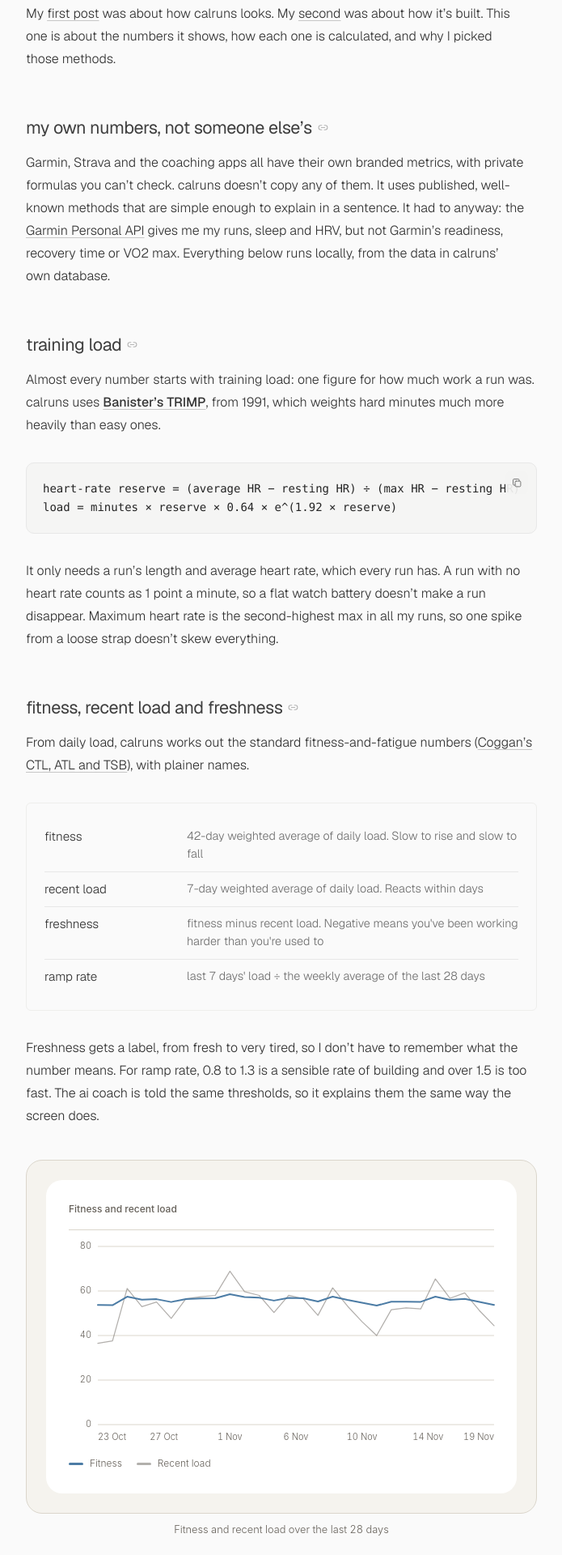
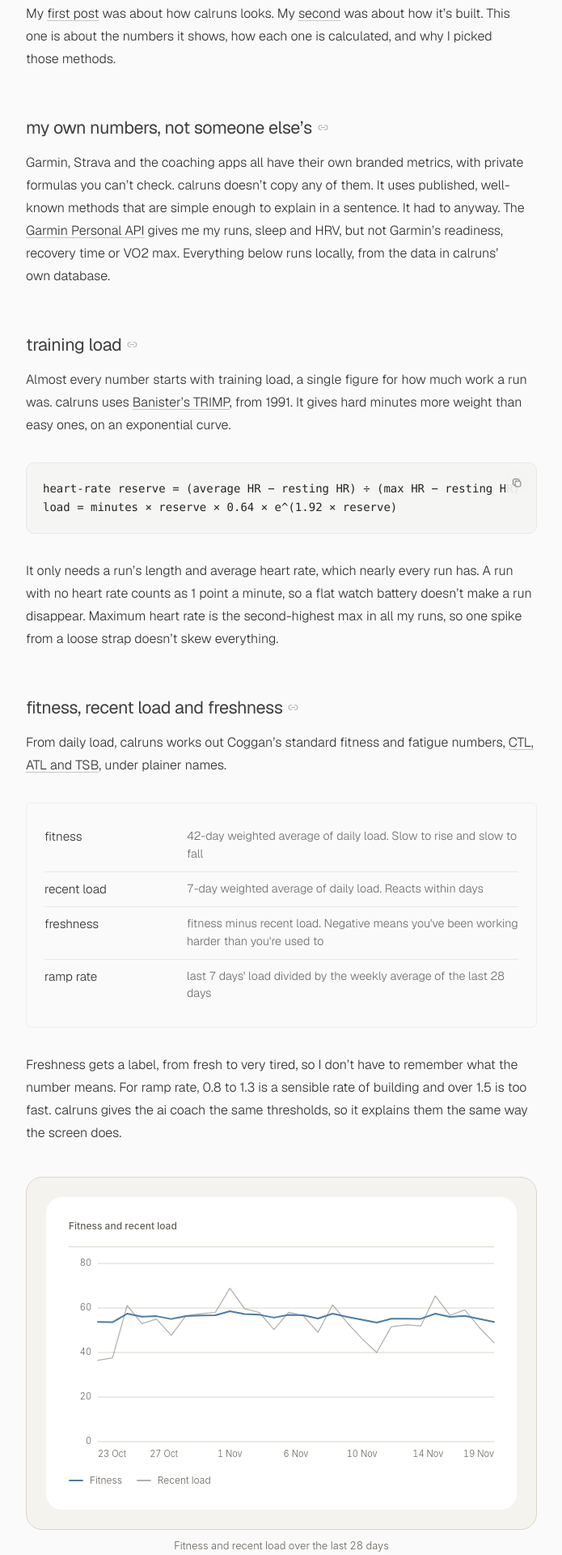
Before and after one commit to callumlinning/callumlinning-notes, a Jekyll site: the page built from _posts/2026-11-22-how-calruns-works-it-out.md, in a window 1280 px wide. Shown: the part 439-2359 px from the top of the page at 81% size, without its empty margins (292-987 px from the left). Built offline with Jekyll 4.4.1, drawn with Linux system fonts in a browser that asks for light colours; some of the changed text lies outside the part shown.

Commit message:
Tighten wording in How CalRuns works it out
Co-Authored-By: Claude Opus 5.5 <noreply@anthropic.com>

````diff
--- a/_posts/2026-11-22-how-calruns-works-it-out.md
+++ b/_posts/2026-11-22-how-calruns-works-it-out.md
@@ -9,22 +9,22 @@ My [first post](/calruns-design-system/) was about how calruns looks. My [second
 
 ## my own numbers, not someone else's
 
-Garmin, Strava and the coaching apps all have their own branded metrics, with private formulas you can't check. calruns doesn't copy any of them. It uses published, well-known methods that are simple enough to explain in a sentence. It had to anyway: the [Garmin Personal API](https://developer.garmin.com/gc-developer-program/) gives me my runs, sleep and HRV, but not Garmin's readiness, recovery time or VO2 max. Everything below runs locally, from the data in calruns' own database.
+Garmin, Strava and the coaching apps all have their own branded metrics, with private formulas you can't check. calruns doesn't copy any of them. It uses published, well-known methods that are simple enough to explain in a sentence. It had to anyway. The [Garmin Personal API](https://developer.garmin.com/gc-developer-program/) gives me my runs, sleep and HRV, but not Garmin's readiness, recovery time or VO2 max. Everything below runs locally, from the data in calruns' own database.
 
 ## training load
 
-Almost every number starts with training load: one figure for how much work a run was. calruns uses **[Banister's TRIMP](https://www.polar.com/img/static/whitepapers/pdf/polar-training-load-pro-white-paper.pdf)**, from 1991, which weights hard minutes much more heavily than easy ones.
+Almost every number starts with training load, a single figure for how much work a run was. calruns uses [Banister's TRIMP](https://www.polar.com/img/static/whitepapers/pdf/polar-training-load-pro-white-paper.pdf), from 1991. It gives hard minutes more weight than easy ones, on an exponential curve.
 
 ```text
 heart-rate reserve = (average HR − resting HR) ÷ (max HR − resting HR)
 load = minutes × reserve × 0.64 × e^(1.92 × reserve)
 ```
 
-It only needs a run's length and average heart rate, which every run has. A run with no heart rate counts as 1 point a minute, so a flat watch battery doesn't make a run disappear. Maximum heart rate is the second-highest max in all my runs, so one spike from a loose strap doesn't skew everything.
+It only needs a run's length and average heart rate, which nearly every run has. A run with no heart rate counts as 1 point a minute, so a flat watch battery doesn't make a run disappear. Maximum heart rate is the second-highest max in all my runs, so one spike from a loose strap doesn't skew everything.
 
 ## fitness, recent load and freshness
 
-From daily load, calruns works out the standard fitness-and-fatigue numbers ([Coggan's CTL, ATL and TSB](https://www.trainingpeaks.com/learn/articles/what-is-the-performance-management-chart/)), with plainer names.
+From daily load, calruns works out Coggan's standard fitness and fatigue numbers, [CTL, ATL and TSB](https://www.trainingpeaks.com/learn/articles/what-is-the-performance-management-chart/), under plainer names.
 
 <style>
 .fig{margin:32px 0;padding:20px 22px;border:1px solid var(--hairline);border-radius:6px;font-size:.95rem;line-height:1.5;font-variant-numeric:tabular-nums}
@@ -123,10 +123,10 @@ From daily load, calruns works out the standard fitness-and-fatigue numbers ([Co
   <div class="row"><span>fitness</span><span class="side">42-day weighted average of daily load. Slow to rise and slow to fall</span></div>
   <div class="row"><span>recent load</span><span class="side">7-day weighted average of daily load. Reacts within days</span></div>
   <div class="row"><span>freshness</span><span class="side">fitness minus recent load. Negative means you've been working harder than you're used to</span></div>
-  <div class="row"><span>ramp rate</span><span class="side">last 7 days' load ÷ the weekly average of the last 28 days</span></div>
+  <div class="row"><span>ramp rate</span><span class="side">last 7 days' load divided by the weekly average of the last 28 days</span></div>
 </div>
 
-Freshness gets a label, from fresh to very tired, so I don't have to remember what the number means. For ramp rate, 0.8 to 1.3 is a sensible rate of building and over 1.5 is too fast. The ai coach is told the same thresholds, so it explains them the same way the screen does.
+Freshness gets a label, from fresh to very tired, so I don't have to remember what the number means. For ramp rate, 0.8 to 1.3 is a sensible rate of building and over 1.5 is too fast. calruns gives the ai coach the same thresholds, so it explains them the same way the screen does.
 
 <figure class="pcal pfit" role="figure" aria-label="Fitness and recent load over the last 28 days, from calruns demo data. Fitness stays between 53 and 59, while recent load moves between 36 and 69. On 19 November fitness is 54 and recent load 44, so freshness is +9, labelled balanced">
   <div class="frame" aria-hidden="true"><div class="card">
@@ -178,7 +178,7 @@ To explain why a run felt different, calruns compares it with runs within 20 % o
 
 ## building a plan
 
-A plan runs from now to race week, split into base, build, peak and taper. Weekly distance starts from what I've **actually run** over the last 4 weeks, grows by no more than 10 % a week, drops back every 4th week, and tapers in the last two weeks before the race.
+A plan runs from now to race week, split into base, build, peak and taper. Weekly distance starts from the distance I **ran** over the last 4 weeks, not a target. It grows by no more than 10 % a week, drops back every 4th week, and tapers in the last two weeks before the race.
 
 <figure class="pcal" role="figure" aria-label="Weekly distance for a 16-week half marathon plan starting at 25 km. Base, weeks 1 to 4: 25, 27, 28 and 22 km. Build, weeks 5 to 10: 30, 32, 34, 27, 36 and 39 km. Peak, weeks 11 to 13: 41, 35 and 44 km. Taper, weeks 14 to 16: 33 and 26 km, then race week">
   <div class="frame" aria-hidden="true"><div class="card">
@@ -229,15 +229,15 @@ A plan runs from now to race week, split into base, build, peak and taper. Weekl
   <figcaption>Weekly distance for a 16-week half marathon plan</figcaption>
 </figure>
 
-Every pace comes from one number, race pace, from my target time or the current estimate. Each kind of run is a fixed share of it. For a 1:56 half marathon (5:30 /km), easy runs are 6:36–7:09 /km, tempo is 5:20 and intervals are 5:04.
+Every pace comes from race pace, which is set by my target time or the current race estimate. Each kind of run is a fixed share of race pace. A 1:56 half marathon is 5:30 /km. For that race, easy runs are 6:36 to 7:09 /km, tempo is 5:20 and intervals are 5:04.
 
-The rules that keep a plan sensible, like the 10 % weekly increase, a long run of no more than 45 % of the week and at most 2 hard sessions, are editable but only within limits, so I can't talk myself into something silly.
+The rules that keep a plan sensible include the 10 % weekly increase, a long run of no more than 45 % of the week, and at most 2 hard sessions. I can edit them, but only within limits, so I can't talk myself into something silly.
 
 ## adapting the plan
 
 After every sync, calruns matches my runs to the plan and adjusts. If I ran clearly more than planned, the next sessions are trimmed. If I keep running over, it suggests a bit more distance. If I miss a long run, it suggests repeating it rather than making the next one longer.
 
-The hardest part was deciding **which changes should happen without asking me**. Small changes, like a reduction or a swap to an easy run, apply on their own and tell me. Anything bigger waits for my OK, and every change can be undone.
+The hardest part was deciding **which changes should happen without asking me**. calruns applies small changes, like a reduction or a swap to an easy run, and tells me. Anything bigger waits for my OK, and I can undo every change.
 
 <figure class="pcal pchg" role="figure" aria-label="How your plan has adapted, newest first. Waiting for approval: repeat the 16 km long run on Sunday 31 January instead of 17 km, because the long run on Sunday 24 January was missed. Applied automatically, with an Undo all button: two sessions trimmed after a tempo run 2.9 km longer than planned, intervals from 6.5 to 5.5 km and an easy run from 7 to 5 km">
   <div class="frame" aria-hidden="true"><div class="card">
@@ -267,7 +267,7 @@ If I'm ill or injured, I can pause the plan, and it eases me back in with up to
 
 ## recovery
 
-The recovery page answers one question: are my numbers this morning inside my normal? It checks HRV, sleep and resting heart rate, each against my own history rather than a population average.
+The recovery page shows whether my numbers this morning are inside my normal range. It checks HRV, sleep and resting heart rate, each against my own history rather than a population average.
 
 <figure class="pcal psig" role="figure" aria-label="The three recovery signals for one night. HRV 52 ms, inside Garmin's balanced range of 45 to 61 ms. Sleep 6 hours 41 minutes, short: 1 hour 24 minutes under an 8 hour 5 minute need. Resting heart rate 49 bpm, inside: 1 bpm above a normal of 48">
   <div class="frame" aria-hidden="true"><div class="card"><div class="tiles">
````
Also changed, not shown: other parts of _posts/2026-11-22-how-calruns-works-it-out.md (+4 -4 lines).
